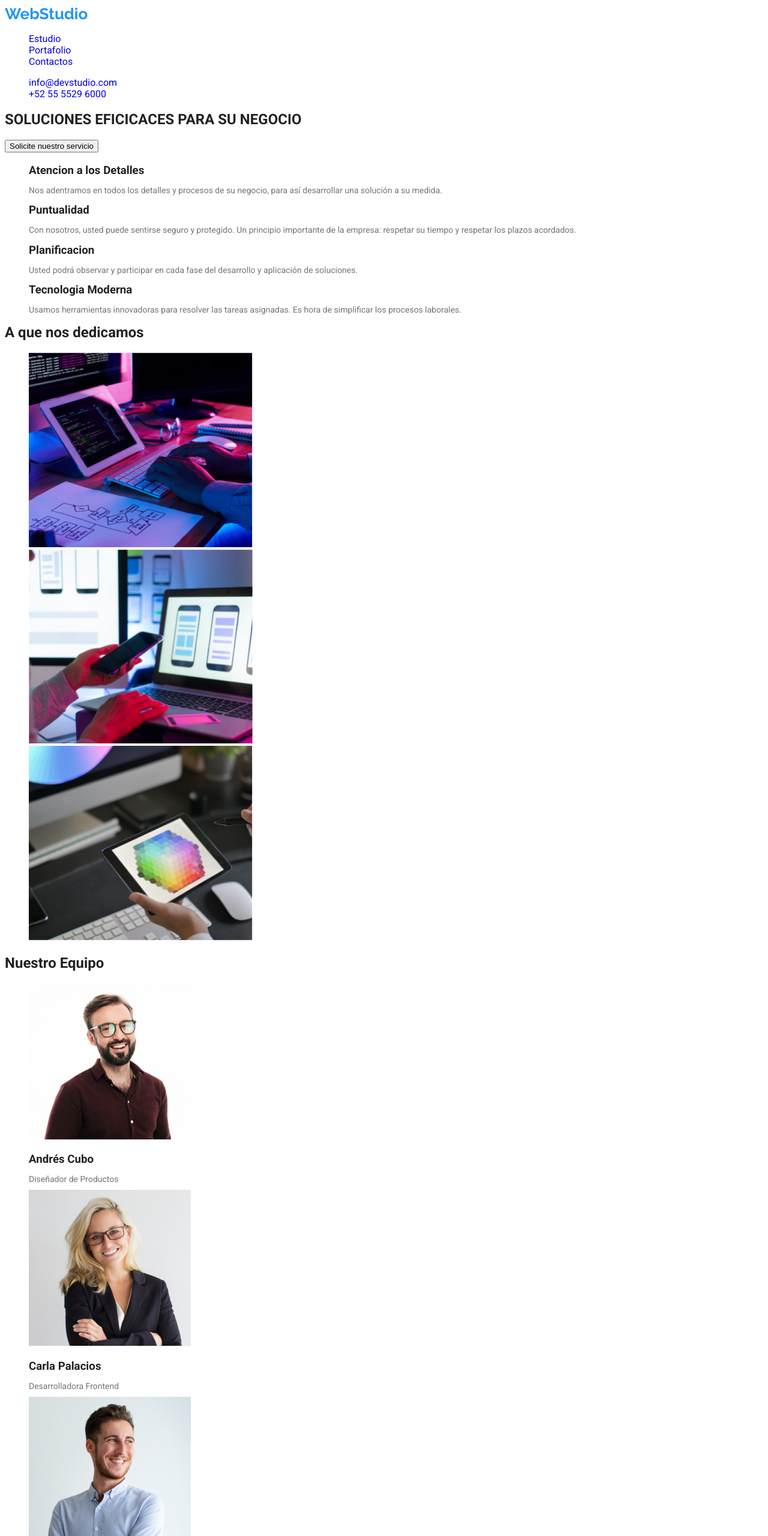
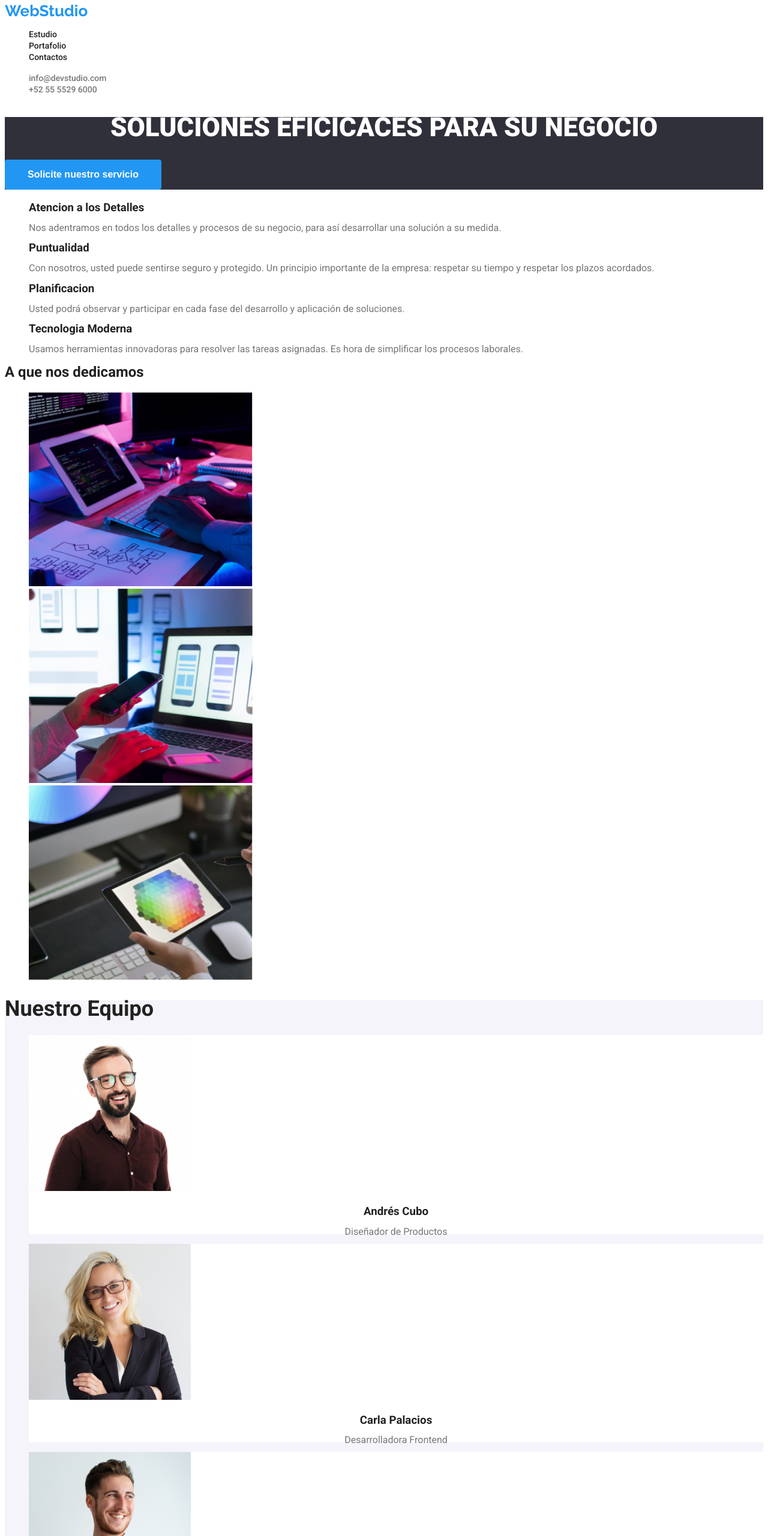
Before and after one commit to yertxt/goit-markup-hw-02, a plain HTML site: page index.html in a window 1280 px wide. Shown: the top 2560 px of the page at 60% size. Drawn offline with Linux system fonts and the light colour scheme.

Commit message:
Completed

```diff
--- a/css/styles.css
+++ b/css/styles.css
@@ -25,8 +25,33 @@ button {
 p {
   font-family: 'Roboto';
   color: var(--brand-color-grey);
+  font-size: 16px;
+  line-height: 0.5;
+}
+
+/* Header Styles */
+.first_header_a {
+  color: var(--brand-color-black);
   font-size: 14px;
-  line-height: 0.5;
+  font-style: normal;
+  font-weight: 500;
+  line-height: 0.8;
+}
+
+.first_header_a:hover {
+  color: var(--brand-color-blue);
+}
+
+.second_header_a {
+  color: var(--brand-color-grey);
+  font-size: 14px;
+  font-style: normal;
+  font-weight: 500;
+  line-height: 0.8;
+}
+
+.second_header_a:hover {
+  color: var(--brand-color-blue);
 }
 
 .icon {
@@ -34,16 +59,76 @@ p {
   color: var(--brand-color-blue);
   font-weight: 700;
   font-size: 26px;
-  line-height: 30.52px;
+  line-height: 0.8;
+}
+/* Header Styles */
+
+/* Hero Styles */
+.hero {
+  background-color: #2f303a;
 }
 
-.icon {
-  font-family: 'Raleway';
+.hero > h1 {
+  color: #ffffff;
+  font-weight: 900;
+  font-size: 44px;
+  line-height: 0.8;
+  text-align: center;
+}
+
+.hero > button {
+  width: 261px;
+  height: 50px;
+  border-radius: 4px;
+  border: none;
+  background-color: var(--brand-color-blue);
+  color: #ffffff;
+  font-weight: 700;
+  font-size: 16px;
+  line-height: 0.3;
+  text-align: center;
+}
+/* Hero Styles */
+
+/* Our Team */
+.our_team {
+  background-color: #f5f4fa;
+}
+.our_team > h2 {
+  font-size: 36px;
+  font-weight: 700;
+  line-height: 0.8;
+}
+.team_items {
+  background-color: #ffffff;
+}
+.team_items > div {
+  text-align: center;
+}
+/* Our Team */
+
+/* Footer */
+.footer_a {
+  color: #ffffff;
+  font-size: 14px;
+  font-style: normal;
+  font-weight: 400;
+  line-height: 0.5;
+  font-style: normal;
+}
+
+.footer_b {
+  color: rgba(255, 255, 255, 0.6);
+  font-size: 14px;
+  font-style: normal;
+  font-weight: 400;
+  line-height: 0.5;
+  font-style: normal;
+}
+.footer_b:hover {
   color: var(--brand-color-blue);
-  font-weight: 700;
-  font-size: 26px;
-  line-height: 30.52px;
 }
+/* Footer */
 
 .port-button {
   font-family: 'Roboto';
@@ -56,7 +141,7 @@ p {
   color: var(--brand-color-black);
 }
 
-.port-button:active {
+.port-button:hover {
   font-family: 'Roboto';
   font-weight: 500;
   font-size: 16px;
--- a/index.html
+++ b/index.html
@@ -12,21 +12,31 @@
       <nav class="nav">
         <a href="#" class="icon">WebStudio</a>
         <ul>
-          <li><a href="./index.html">Estudio</a></li>
-          <li><a href="./portafolio.html">Portafolio</a></li>
-          <li><a href="#">Contactos</a></li>
+          <li><a href="./index.html" class="first_header_a">Estudio</a></li>
+          <li>
+            <a href="./portafolio.html" class="first_header_a">Portafolio</a>
+          </li>
+          <li><a href="#" class="first_header_a">Contactos</a></li>
         </ul>
       </nav>
       <ul>
-        <li><a href="mailto:info@devstudio.com">info@devstudio.com</a></li>
-        <li><a href="tel:+525555296000">+52 55 5529 6000</a></li>
+        <li>
+          <a href="mailto:info@devstudio.com" class="second_header_a"
+            >info@devstudio.com</a
+          >
+        </li>
+        <li>
+          <a href="tel:+525555296000" class="second_header_a"
+            >+52 55 5529 6000</a
+          >
+        </li>
       </ul>
     </header>
 
     <!-- Main -->
     <main>
       <!-- landing -->
-      <section>
+      <section class="hero">
         <h1>SOLUCIONES EFICICACES PARA SU NEGOCIO</h1>
         <button type="button">Solicite nuestro servicio</button>
       </section>
@@ -96,68 +106,83 @@
       </section>
 
       <!-- Nuestro Equipo -->
-      <section>
+      <section class="our_team">
         <h2>Nuestro Equipo</h2>
-        <ul>
-          <li>
+        <ul class="team_list">
+          <li class="team_items">
             <img
               src="./resources/img/Andres.jpg"
               alt="Andres"
               width="270px"
               height="260px"
             />
+            <div>
               <h3>Andrés Cubo</h3>
               <p>Diseñador de Productos</p>
+            </div>
           </li>
-          <li>
+          <li class="team_items">
             <img
               src="./resources/img/Carla.jpg"
               alt="Carla"
               width="270px"
               height="260px"
             />
+            <div>
               <h3>Carla Palacios</h3>
               <p>Desarrolladora Frontend</p>
+            </div>
           </li>
-          <li>
+          <li class="team_items">
             <img
               src="./resources/img/Mario.jpg"
               alt="Mario"
               width="270px"
               height="260px"
             />
+            <div>
               <h3>Mario Dorado</h3>
               <p>Marketing</p>
+            </div>
           </li>
-          <li>
+          <li class="team_items">
             <img
               src="./resources/img/Pablo.jpg"
               alt="Pablo"
               width="270px"
               height="260px"
             />
+            <div>
               <h3>Pablo Mijangos</h3>
               <p>Diseñador IU</p>
+            </div>
           </li>
         </ul>
       </section>
     </main>
 
     <!-- Footer -->
-    <footer class="footer">
+    <footer class="footer hero">
       <a href="#" class="icon">WebStudio</a>
       <address>
         <ul>
           <li>
-            <a href="https://goo.gl/maps/zPtdeVyMeNibZffx5" target="_blank">
-              Calz. Ticomán 500, Ciudad de México, CDMX, México
+            <a
+              href="https://goo.gl/maps/zPtdeVyMeNibZffx5"
+              target="_blank"
+              class="footer_a"
+            >
+              Calz. Ticomán 500, Ciudad de <br />
+              México, CDMX, México
             </a>
           </li>
           <li>
-            <a href="mailto:info@devstudio.com">info@devstudio.com</a>/li>
+            <a href="mailto:info@devstudio.com" class="footer_b"
+              >info@devstudio.com</a
+            >
           </li>
           <li>
-            <a href="tel:+525555296000">+52 55 5529 6000</a>
+            <a href="tel:+525555296000" class="footer_b">+52 55 5529 6000</a>
           </li>
         </ul>
       </address>
```
Also changed, not shown: portafolio.html (+32 -11 lines). Lines whose indentation alone changed are shown as unchanged.
